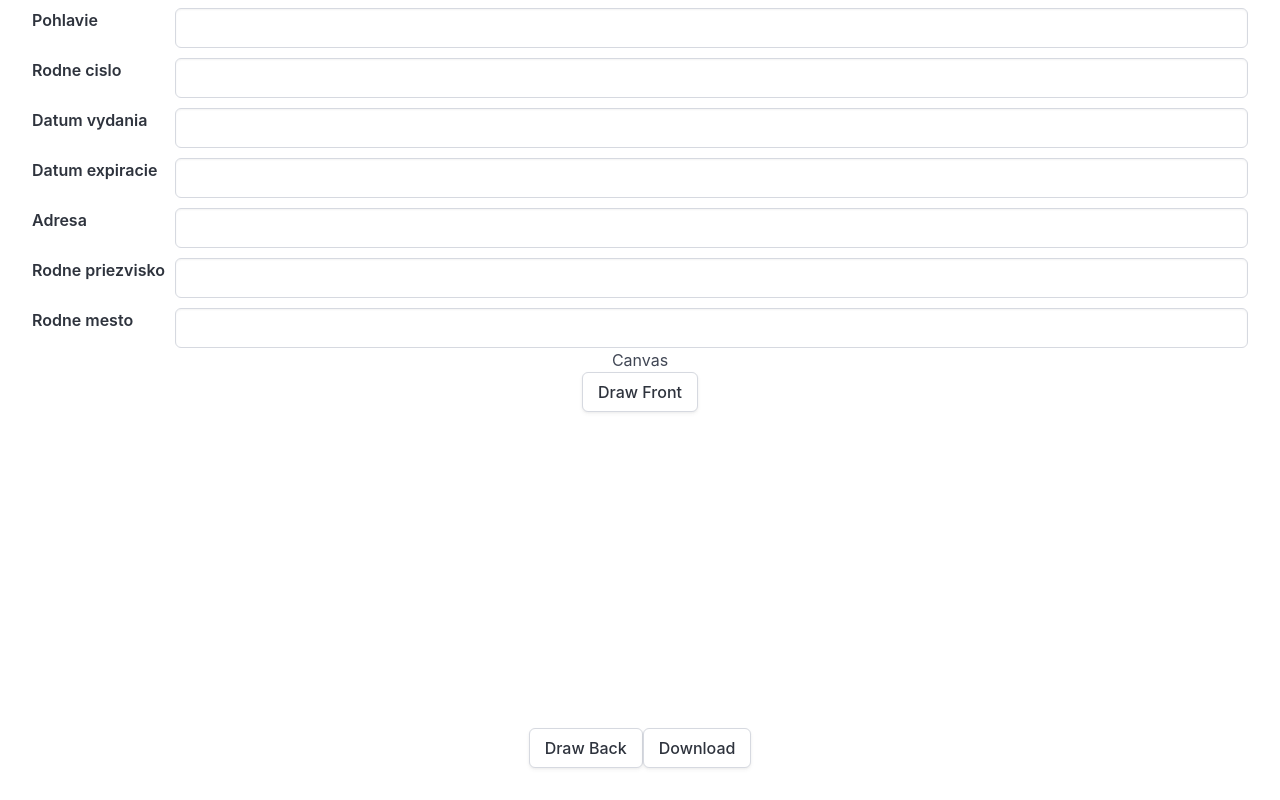
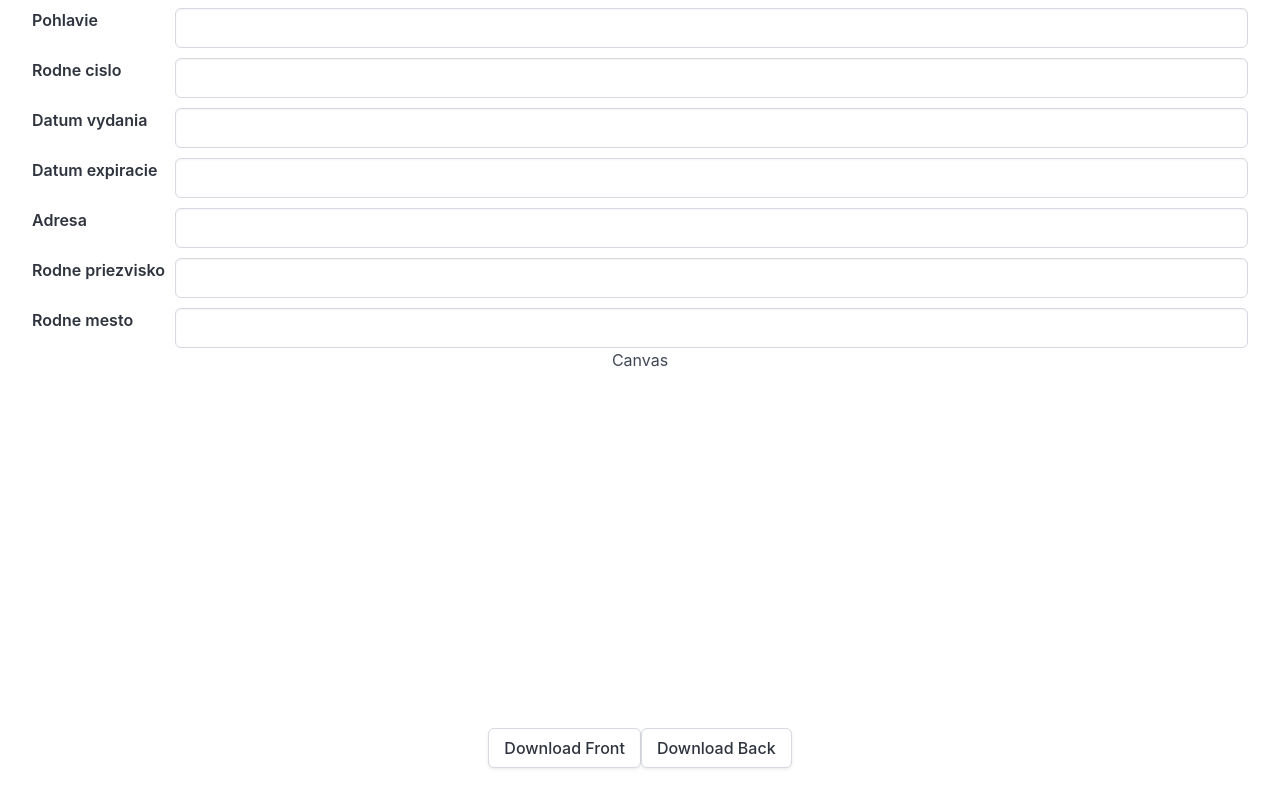
Before and after one commit to vitchioto/id-creator, a Vue app: page / in a window 1280 px wide. Shown: the part 404-1204 px from the top of the page. Built offline with nearby package versions, Linux system fonts and the light colour scheme.

Commit message:
[WIP] Redraw on watcher change

```diff
--- a/src/components/Canvas.vue
+++ b/src/components/Canvas.vue
@@ -1,15 +1,14 @@
 <template>
   <h2>Canvas</h2>
   <canvas id="canvasFront" width="540" height="350" />
-  <button class="button" @click="drawFront">Draw Front</button>
   <canvas id="canvasBack" width="540" height="350" />
-  <button class="button" @click="drawBack">Draw Back</button>
-  <button class="button" @click="handleClick">Download</button>
+  <button class="button" @click="downloadFront">Download Front</button>
+  <button class="button" @click="downloadBack">Download Back</button>
   {{ state.surname }}
 </template>
 
 <script setup lang="ts">
-import { onMounted, ref } from 'vue';
+import { onMounted, ref, watch } from 'vue';
 import idFront from '../assets/id_front.jpg';
 import idBack from '../assets/id_back.jpg';
 import { state } from '../store.ts';
@@ -21,9 +20,26 @@ let canvasBack = ref();
 let contextBack = ref<CanvasRenderingContext2D>();
 let imageBack = ref();
 
-const handleClick = () => {
+watch(state, () => {
+  drawFront();
+  drawBack();
+})
+
+const downloadFront = () => {
   const createEl = document.createElement('a');
   createEl.href = canvasFront.value?.toDataURL();
+
+  // This is the name of our downloaded file
+  createEl.download = "download-this-canvas";
+
+  // Click the download button, causing a download, and then remove it
+  createEl.click();
+  createEl.remove();
+};
+
+const downloadBack = () => {
+  const createEl = document.createElement('a');
+  createEl.href = canvasBack.value?.toDataURL();
 
   // This is the name of our downloaded file
   createEl.download = "download-this-canvas";
```
